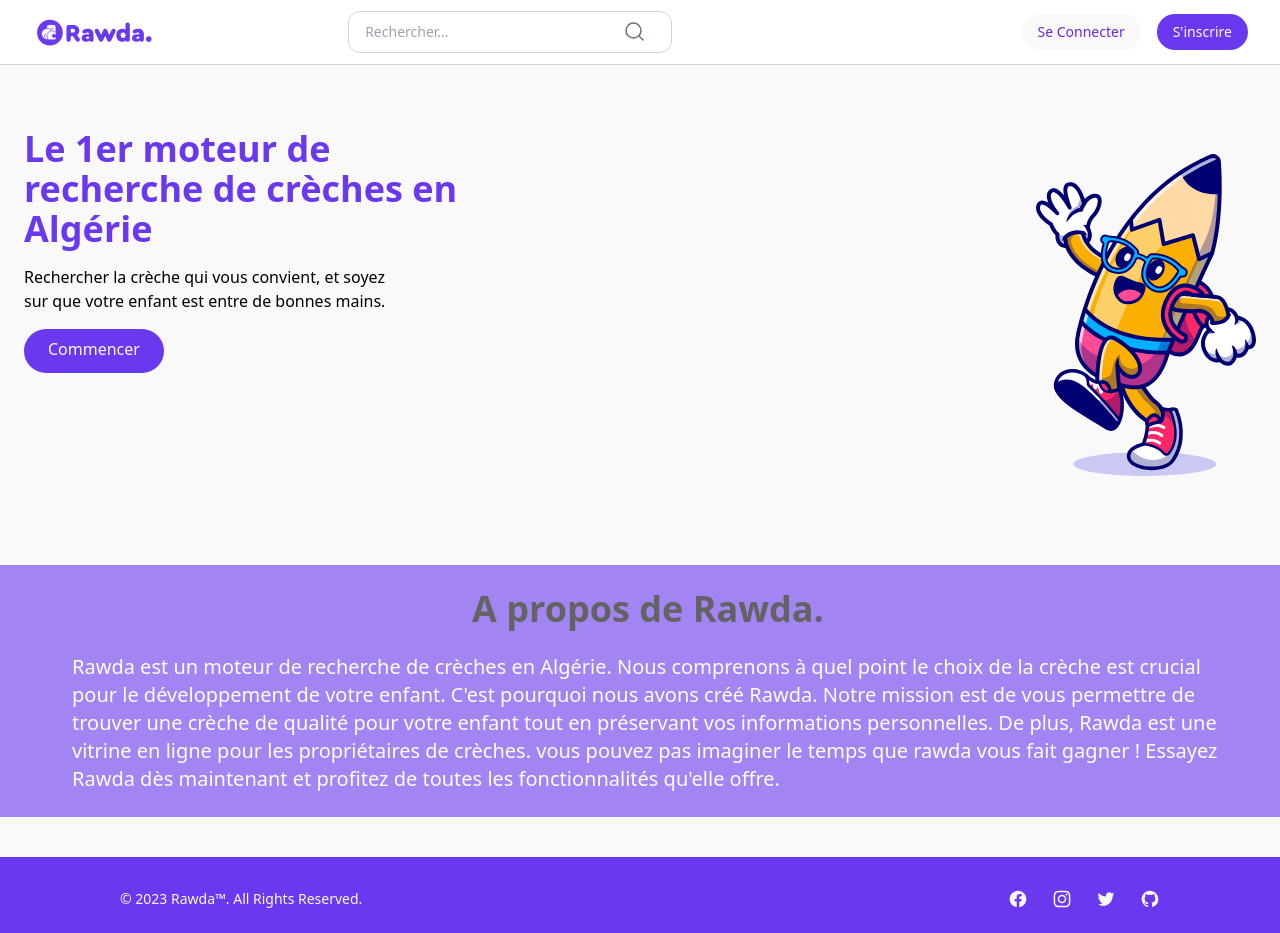
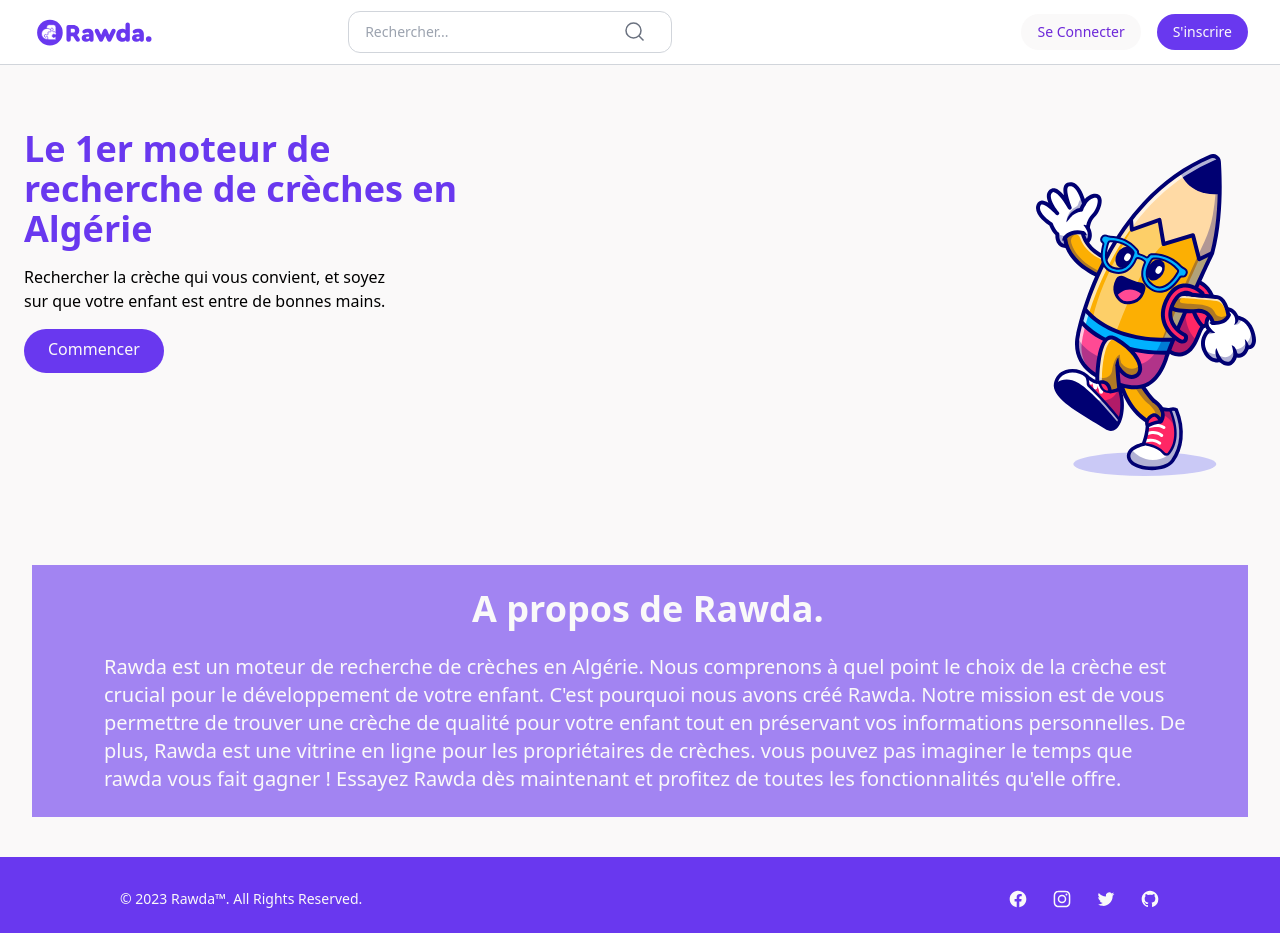
Before and after one commit to thenotoriousmehdi/Rawda-Front, a React (Create React App) app: page / in a window 1280 px wide. Built offline with nearby package versions, Linux system fonts and the light colour scheme.

Commit message:
update about

```diff
--- a/src/Components/About.js
+++ b/src/Components/About.js
@@ -1,20 +1,20 @@
 
  const About = () => {
   return (
-    <div id="about" className="opacity-60 bg-rawdapurple  ">
+    <div id="about" className="mx-8 opacity-60 bg-rawdapurple  ">
        <div className="mx-auto  sm:px-6 lg:px-10 ">
         <div className="relative flex-col mx-2 my-2 w-full h-max justify-center items-center md:mb-10 mb-4">
       <div className="container flex flex-wrap p-6 md:flex-row
         items-center justify-between px-6 mx-auto mt-10 space-y-0 md:space-y-0">
           <div className="flex flex-col gap-6">
           <h1
-            className=" text-4xl font-bold text-center text-rawdablack justify-center
+            className=" text-4xl font-bold text-center text-rawdawhite justify-center
             md:text-4xl md:center "
           >
             A propos de Rawda.
           </h1>
           <div>
-          <text className="text-white mt-20 font-light md:text-xl text-xl leading-9 text-center justify-center mb-8">
+          <text className="text-rawdawhite mt-20 font-light md:text-xl text-xl leading-9 text-center justify-center mb-8">
             Rawda est un moteur de recherche de crèches en Algérie. Nous
             comprenons à quel point le choix de la crèche est crucial pour le
             développement de votre enfant. C'est pourquoi nous avons créé Rawda.
```
